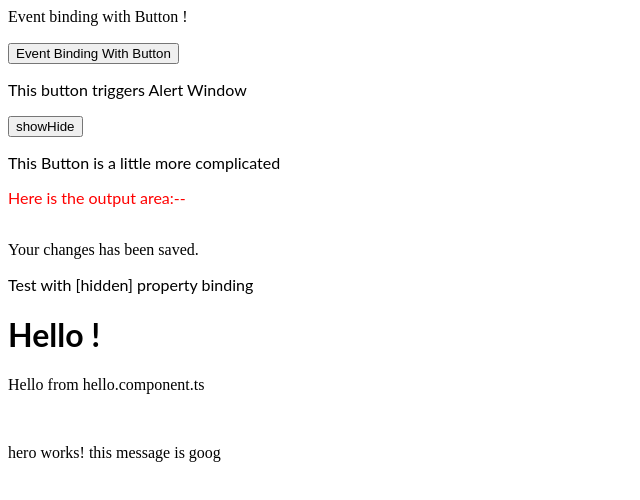
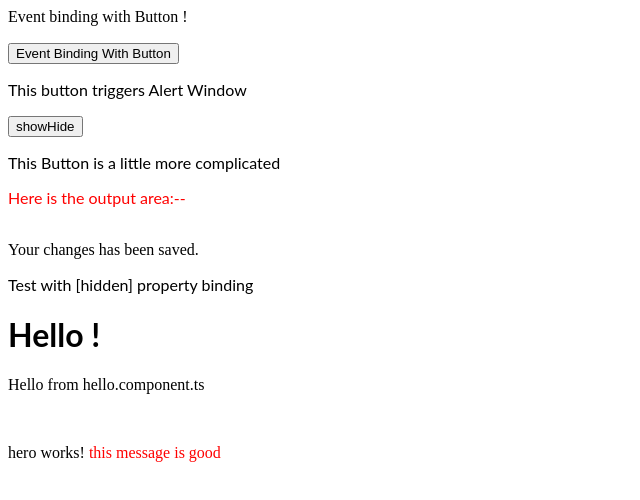
Before and after one commit to edwardgazitonline/angular-nice-project-one, an Angular app: page / in a window 1280 px wide. Shown: the top 500 px of the page, without its empty margins (0-640 px from the left). Built offline with nearby package versions, Linux system fonts and the light colour scheme.

Commit message:
1 file modified

```diff
--- a/src/app/hero/hero.component.html
+++ b/src/app/hero/hero.component.html
@@ -1,4 +1,4 @@
 <p>
-hero works! <font color:red>this message is goog</font>
+hero works! <font color= "red">this message is good</font>
 </p>
 <br/>
```
